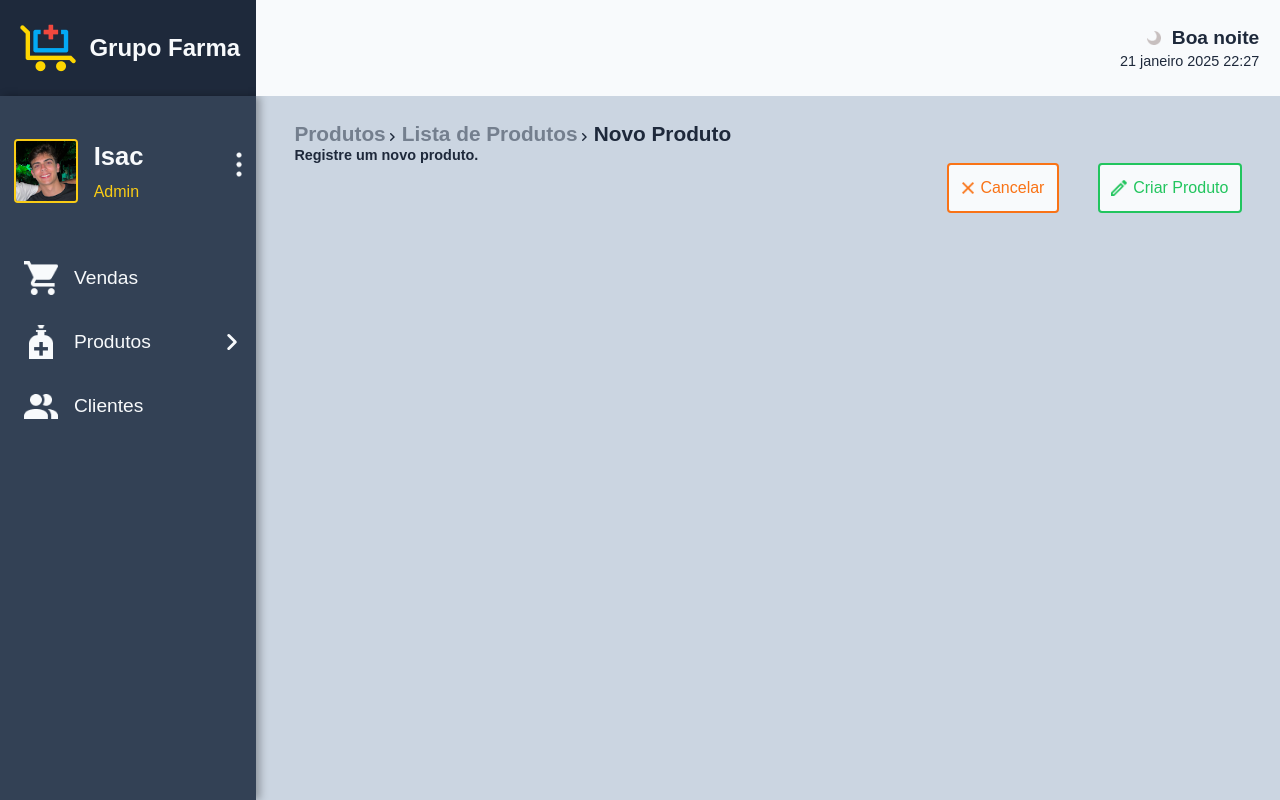
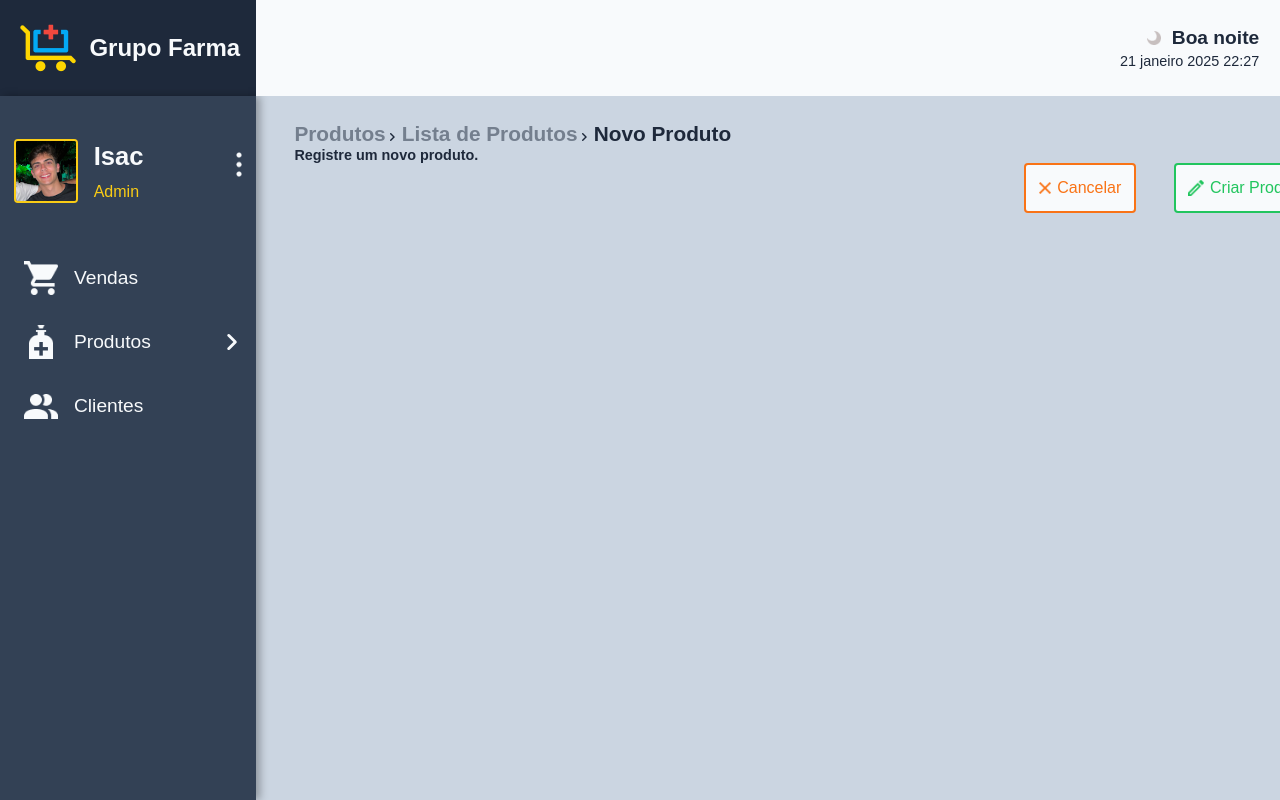
Before and after one commit to gabrielzinCoelho/GrupoFarma, a React (Vite) app in the folder web/: page /products/new in a window 1280 px wide. Built offline with nearby package versions, Linux system fonts and the light colour scheme.

Commit message:
web: adicionado outlet default layout

```diff
--- /dev/null
+++ b/web/src/components/DefaultLayout/index.tsx
@@ -0,0 +1,20 @@
+import { Outlet } from "react-router-dom";
+import { Header } from "../Header";
+import { Sidebar } from "../Sidebar";
+import { ContentContainer, MainContainer, PageContainer } from "./styles";
+
+export function DefaultLayout(){
+
+  return (
+    <PageContainer>
+      <Sidebar />
+      <ContentContainer>
+        <Header />
+        <MainContainer>
+            <Outlet />
+        </MainContainer>
+      </ContentContainer>
+    </PageContainer>
+  )
+
+}
--- /dev/null
+++ b/web/src/components/DefaultLayout/styles.ts
@@ -0,0 +1,33 @@
+import styled from "styled-components";
+
+export const PageContainer = styled.div`
+  display: flex;
+  flex-direction: row;
+  width: 100vw;
+  height: 100vh;
+  overflow: hidden;
+`;
+
+
+export const ContentContainer = styled.div`
+  flex: 1;
+  display: flex;
+  flex-direction: column;
+  height: 100vh;
+  overflow: auto;
+`;
+
+export const MainContainer = styled.div`
+  flex: 1;
+  display: flex;
+  flex-direction: column;
+  justify-content: flex-start;
+  align-items:left;
+  width: 100%;
+  height: 100vh;
+  margin-top: 1.6rem;
+  margin-bottom: 1.2rem;
+  margin-left: 2.4rem;
+  margin-right: 2.4rem;
+  overflow: auto;
+`;
--- a/web/src/components/Router.tsx
+++ b/web/src/components/Router.tsx
@@ -1,23 +1,38 @@
 import { Navigate, Route, Routes } from "react-router-dom";
 import { Login } from "../pages/Login";
+import { DefaultLayout } from "./DefaultLayout";
 import { CriarProduto } from "../pages/CriarProduto";
 
-export function Router(){
+export function Router() {
 
   return (
     <Routes>
-      <Route
-        path='/'
-        element={<Navigate to='/products' />}
-      />
+
+      {/* Rota de Loign */}
       <Route
         path='/login'
         element={<Login />}
       />
-      <Route path='/products'>
-        <Route index element={<h1>View Products</h1>} />
-        <Route path='new' element={<CriarProduto />} />
+
+      {/* Layout Padrão */}
+      <Route
+        path='/'
+        element={<DefaultLayout />}
+      >
+        {/* Rota Raiz (/) */}
+        <Route index element={<Navigate to='/products' replace />} />
+
+        {/* Produtos */}
+        <Route path='products'>
+          <Route index element={<h1>View Products</h1>} />
+          <Route path='new' element={<CriarProduto />} />
+        </Route>
+
       </Route>
+
+      {/* Rota Default */}
+      <Route path="*" element={<Navigate to='/products' replace />} />
+
     </Routes>
   )
 
--- a/web/src/components/Sidebar/styles.ts
+++ b/web/src/components/Sidebar/styles.ts
@@ -1,7 +1,7 @@
 import styled from "styled-components";
 
 export const SidebarContainer = styled.aside`
-  width: 20%;
+  width: 20%; //24rem
   max-width: 384px;
   height: 100vh;
   background-color: ${(props) => props.theme["slate-700"]};
--- a/web/src/pages/CriarProduto/index.tsx
+++ b/web/src/pages/CriarProduto/index.tsx
@@ -1,6 +1,4 @@
-import { PageContainer, ContentContainer, MainContainer, ButtonContainer} from "./styles";
-import { Sidebar } from '../../components/Sidebar';
-import { Header } from '../../components/Header';
+import { ButtonContainer } from "./styles";
 import { SecondaryButton } from '../../components/SecondaryButton'
 import { PageTitle } from '../../components/PageTitle'
 import iconCriar from '../../assets/icon-criar.png'
@@ -8,11 +6,7 @@ import iconCancelar from '../../assets/icon-cancelar.png'
 
 export function CriarProduto() {
   return (
-    <PageContainer>
-      <Sidebar />
-      <ContentContainer>
-        <Header />
-        <MainContainer>
+    <>
       <PageTitle
         title="Produtos"
         title2="Lista de Produtos"
@@ -34,10 +28,6 @@ export function CriarProduto() {
           widthInRem={9}
           iconWidthInPx={16}
         />
-
-            </ButtonContainer>
-        </MainContainer>
-      </ContentContainer>
-    </PageContainer>
+      </ButtonContainer></>
   );
 }
--- a/web/src/pages/CriarProduto/styles.ts
+++ b/web/src/pages/CriarProduto/styles.ts
@@ -1,37 +1,5 @@
 
 import styled from "styled-components";
-
-export const PageContainer = styled.div`
-  display: flex;
-  flex-direction: row;
-  width: 100vw;
-  height: 100vh;
-  overflow: hidden;
-`;
-
-
-export const ContentContainer = styled.div`
-  flex: 1;
-  display: flex;
-  flex-direction: column;
-  height: 100vh;
-  overflow: auto;
-`;
-
-export const MainContainer = styled.div`
-  flex: 1;
-  display: flex;
-  flex-direction: column;
-  justify-content: flex-start;
-  align-items:left;
-  width: 100%
-  height: 100vh;
-  margin-top: 1.6rem;
-  margin-bottom: 1.2rem;
-  margin-left: 2.4rem;
-  margin-right: 2.4rem;
-  overflow: auto;
-`;
 
 export const ButtonContainer = styled.div`
   display: flex;
```
Lines whose indentation alone changed are shown as unchanged.
